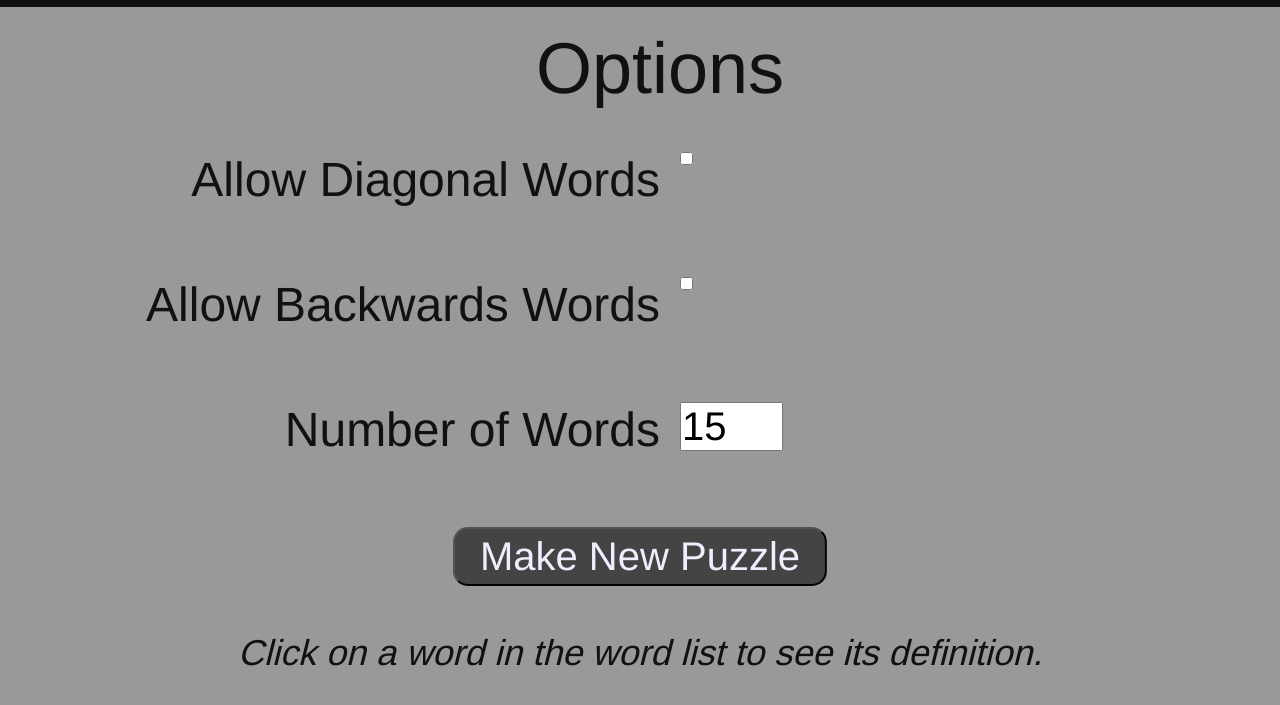
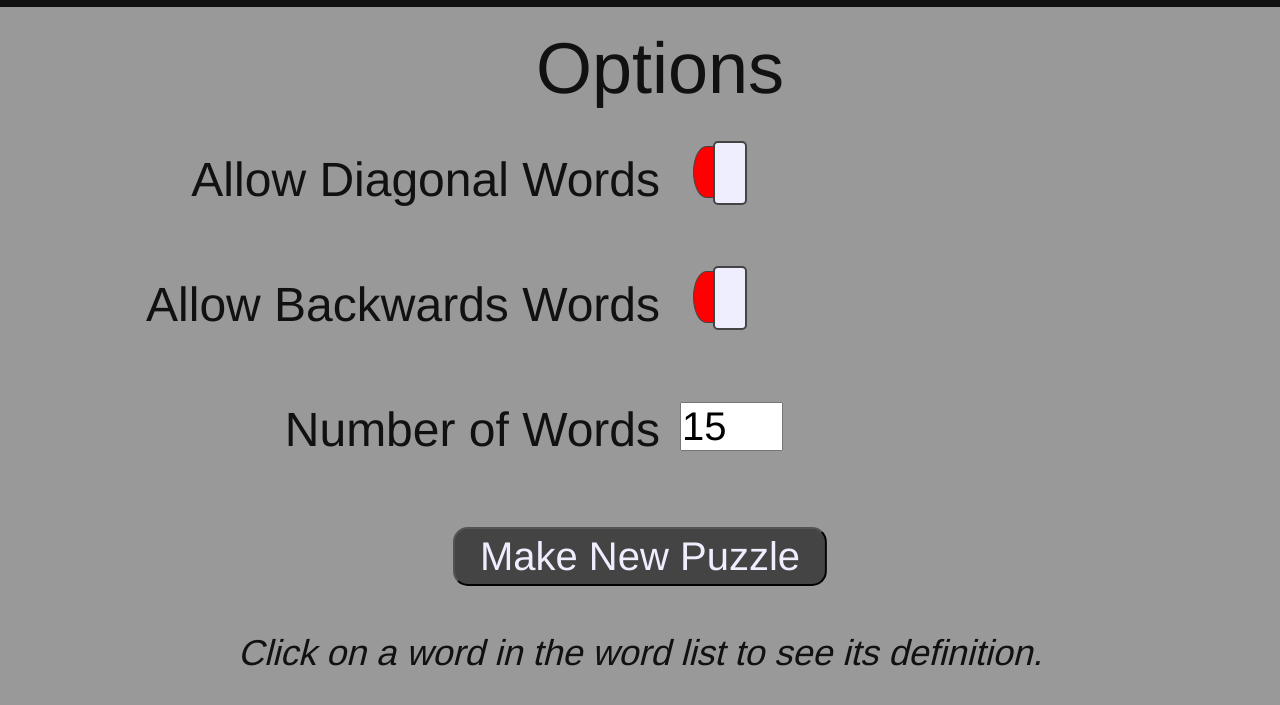
Before and after one commit to skuttleman/wordsearch, a website: page src/index.html in a window 1280 px wide. Shown: the part 43-748 px from the top of the page. Drawn offline with nearby package versions, Linux system fonts and the light colour scheme; files that its build step writes are made by us from their sources; files whose address does not match are found by name.

Commit message:
Custom checkboxes

```diff
--- a/src/index.html
+++ b/src/index.html
@@ -41,30 +41,40 @@
             <label class="menu-label" for="diagonal">
               Allow Diagonal Words
             </label>
-            <input class="menu-input diagonal" type="checkbox" name="diagonal"
-              id="diagonal" />
+            <input class="menu-input diagonal nevershow" type="checkbox"
+              name="diagonal" id="diagonal" />
+            <div class="boolean">
+              <div class="switch switch-diagonal"></div>
+              <div class="boolean-off"></div>
+              <div class="boolean-on"></div>
+            </div>
           </div>
           <div class="form-row">
             <label class="menu-label" for="backwards">
               Allow Backwards Words
             </label>
-            <input class="menu-input backwards" type="checkbox" name="backwards"
-              id="backwards" />
+            <input class="menu-input backwards nevershow" type="checkbox"
+              name="backwards" id="backwards" />
+            <div class="boolean">
+              <div class="switch switch-backwards"></div>
+              <div class="boolean-off"></div>
+              <div class="boolean-on"></div>
+            </div>
           </div>
           <div class="form-row">
             <label class="menu-label" for="num-words">
               Number of Words
             </label>
             <input class="menu-input num-words"
-              type="number" pattern="[0-9]*" min="10" max="50"
+              type="number" min="10" max="50"
                 name="num-words" autocomplete="off" id="num-words" />
           </div>
           <div class="form-row">
             <input class="menu-input submit-form" type="submit" value="Make New Puzzle" />
           </div>
           <div class="form-row">
-            <label class="tip"><em>Click on a word in the word list to see its
-              definition.</em>
+            <label class="tip">
+              <em>Click on a word in the word list to see its definition.</em>
             </label>
           </div>
         </form>
--- a/src/script/page.js
+++ b/src/script/page.js
@@ -1,5 +1,5 @@
 var mainPuzzle, dragTrack = {}, minWordCount = 10, maxWordCount = 50,
-  menuDisplayed = false, modalCallback;
+  menuDisplayed = false, modalCallback, animSpeed = 400;
 
 function drawGrid(grid) {
   $('.puzzle').remove();
@@ -57,14 +57,26 @@ function loadStub(params, callback) {
   fitPuzzle();
 }
 
+function animateBooleans() {
+  [{ element: '.switch-backwards', checkbox: '.backwards' },
+    { element: '.switch-diagonal', checkbox: '.diagonal' }]
+    .forEach(function(item) {
+      var $element = $(item.element);
+      var checked = $(item.checkbox)[0].checked;
+      $element.animate({ left: checked ? 0 : $element.parent().width() -
+        $element.width() }, animSpeed / 5);
+    });
+}
+
 function hideMenu(callback) {
-  $('.menu-container').animate({ top: '-100vh' }, 400, callback);
+  $('.menu-container').animate({ top: '-100vh' }, animSpeed, callback);
   menuDisplayed = false;
   $('.cheering').remove();
 }
 
 function showMenu() {
-  $('.menu-container').animate({ top: '50px' }, 400);
+  animateBooleans();
+  $('.menu-container').animate({ top: '50px' }, animSpeed);
   menuDisplayed = true;
 }
 
@@ -73,6 +85,12 @@ $(function() {
     event.preventDefault();
     if (menuDisplayed) window.hideMenu();
     else window.showMenu();
+  });
+
+  $('.switch-diagonal, .switch-backwards').on('mousedown', function(event) {
+    $target = $('.' + this.className.split('-')[1]);
+    $target[0].checked = !$target[0].checked;
+    animateBooleans();
   });
 
   $('.diagonal')[0].checked = localStorage.diagonal === 'true' ? true : false;
--- a/src/scss/style.scss
+++ b/src/scss/style.scss
@@ -4,6 +4,8 @@ $colorMedLight: #999999;
 $colorLight: #EEEEFF;
 $colorSelecting: yellow;
 $colorSelected: orange;
+$colorOff: red;
+$colorOn: green;
 
 * {
   font-family: Arimo, sans-serif;
@@ -163,6 +165,38 @@ body {
       text-align: center;
       font-size: 75%;
     }
+    .boolean {
+      height: 40%;
+      width: 50px;
+      display: inline-block;
+      position: relative;
+      .boolean-off, .boolean-on {
+        border: 1px solid $colorMedDark;
+        position: absolute;
+        height: 100%;
+        width: 50%;
+      }
+      .boolean-off {
+        background-color: $colorOff;
+        border-radius: 50% 0 0 50%;
+        left: 0;
+      }
+      .boolean-on {
+        background-color: $colorOn;
+        border-radius: 0 50% 50% 0;
+        right: 0;
+      }
+      .switch {
+        position: absolute;
+        background-color: $colorLight;
+        border: 2px solid $colorMedDark;
+        border-radius: 5px;
+        top: -5px;
+        height: calc(100% + 10px);
+        width: 60%;
+        z-index: 6;
+      }
+    }
   }
   background-color: $colorMedLight;
   align-items: center;
```
Also changed, not shown: src/stubs/word_list.html (+3 -3 lines), build/index.html, build/script/app-min.js, build/style/app.css, src/css/style.css.
